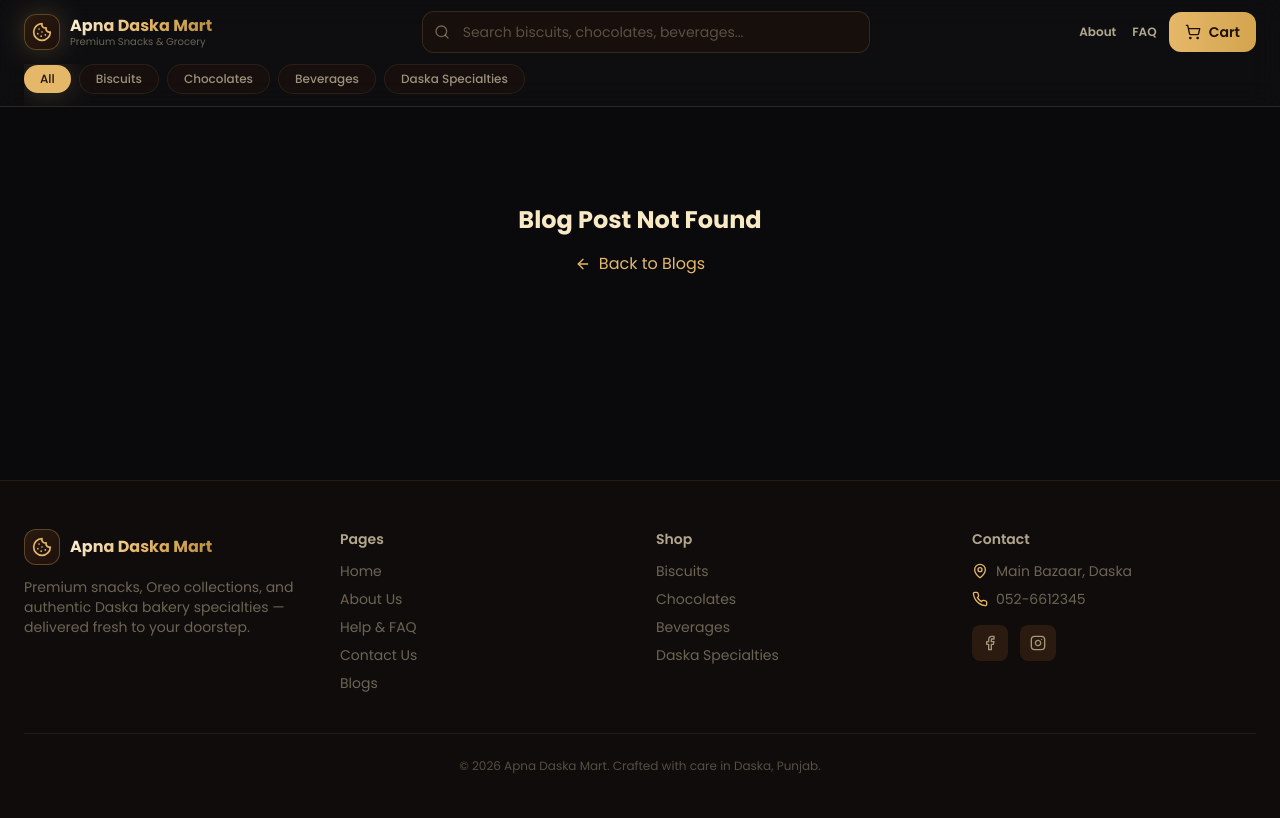
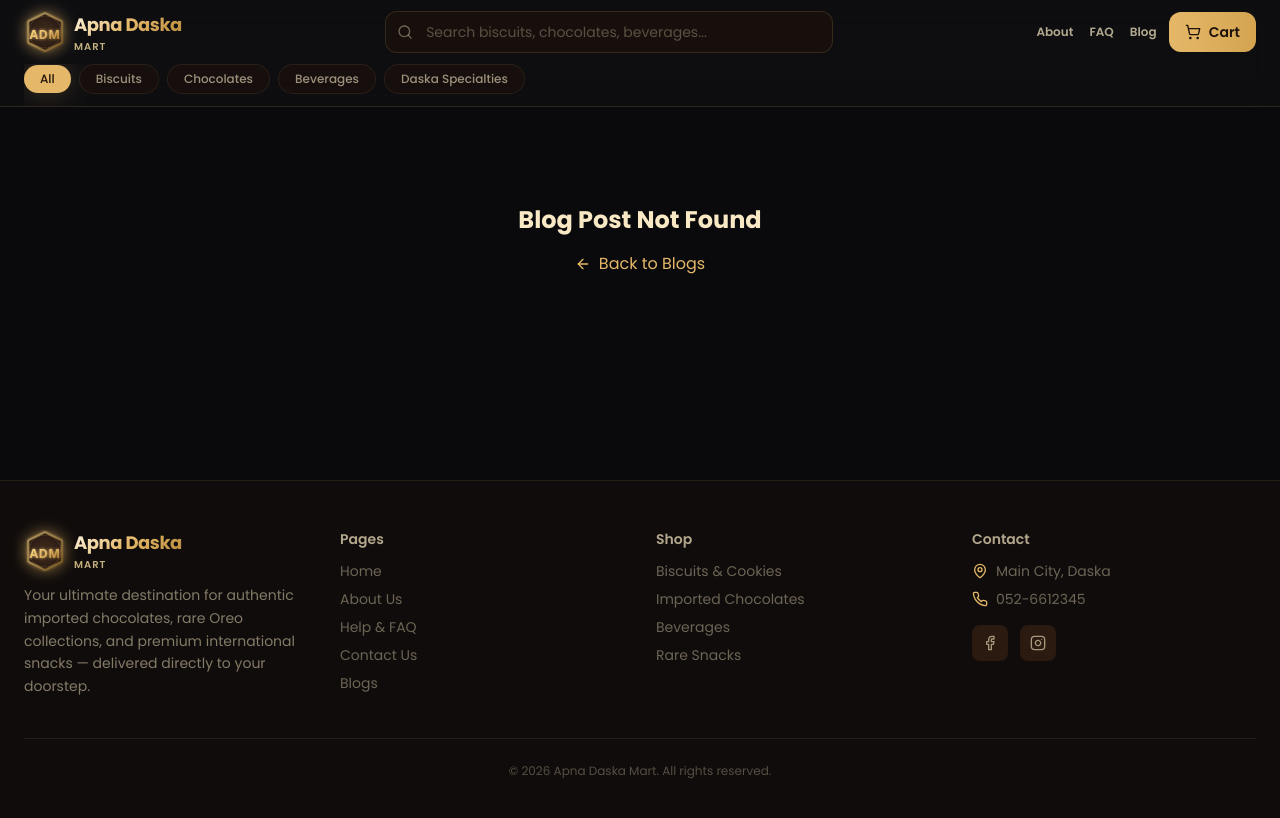
Before and after one commit to gurucoding170-glitch/Apna-mart-daska, a React (Vite) app: page /blog/1 in a window 1280 px wide. Shown: the top 818 px of the page. Built offline with nearby package versions, Linux system fonts and the light colour scheme.

Commit message:
changed logo

```diff
--- a/index.html
+++ b/index.html
@@ -4,8 +4,8 @@
     <meta charset="UTF-8" />
     <link rel="icon" type="image/svg+xml" href="/oreo.svg" />
     <meta name="viewport" content="width=device-width, initial-scale=1.0" />
-    <title>Apna Daska Mart — Premium Snacks & Local Grocery</title>
-    <meta name="description" content="Apna Daska Mart — Premium snacks, Oreo collections, and local Daska bakery specialties." />
+    <title>Apna Daska Mart — Premium Imported/Local Snacks & Local Grocery</title>
+    <meta name="description" content="Apna Daska Mart — Direct imported chocolates, rare Oreo collections, and premium international packaged snacks." />
 
     <!-- Preconnect -->
     <link rel="preconnect" href="https://fonts.googleapis.com" />
--- a/src/components/Footer.tsx
+++ b/src/components/Footer.tsx
@@ -1,5 +1,6 @@
-import { Cookie, Instagram, Facebook, Phone, MapPin } from 'lucide-react';
+import { Instagram, Facebook, Phone, MapPin } from 'lucide-react';
 import { Link } from 'react-router-dom';
+import Logo from './Logo';
 
 export default function Footer() {
   return (
@@ -8,15 +9,11 @@ export default function Footer() {
         <div className="grid grid-cols-1 md:grid-cols-4 gap-8">
           {/* brand */}
           <div>
-            <Link to="/" className="flex items-center gap-2.5 mb-3">
-              <div className="w-9 h-9 rounded-xl bg-gradient-to-br from-cocoa-800 to-cocoa-900 flex items-center justify-center border border-gold-300/30">
-                <Cookie className="w-5 h-5 text-gold-300" />
-              </div>
-              <h3 className="font-bold gold-gradient-text">Apna Daska Mart</h3>
+            <Link to="/" className="inline-block mb-3">
+              <Logo />
             </Link>
-            <p className="text-sm text-gold-100/40 max-w-xs">
-              Premium snacks, Oreo collections, and authentic Daska bakery
-              specialties — delivered fresh to your doorstep.
+            <p className="text-sm text-gold-100/50 max-w-xs leading-relaxed">
+              Your ultimate destination for authentic imported chocolates, rare Oreo collections, and premium international snacks — delivered directly to your doorstep.
             </p>
           </div>
 
@@ -46,10 +43,10 @@ export default function Footer() {
           <div>
             <h4 className="text-sm font-semibold text-gold-100/70 mb-3">Shop</h4>
             <ul className="space-y-2 text-sm text-gold-100/40">
-              <li className="hover:text-gold-300 cursor-pointer transition-colors">Biscuits</li>
-              <li className="hover:text-gold-300 cursor-pointer transition-colors">Chocolates</li>
+              <li className="hover:text-gold-300 cursor-pointer transition-colors">Biscuits & Cookies</li>
+              <li className="hover:text-gold-300 cursor-pointer transition-colors">Imported Chocolates</li>
               <li className="hover:text-gold-300 cursor-pointer transition-colors">Beverages</li>
-              <li className="hover:text-gold-300 cursor-pointer transition-colors">Daska Specialties</li>
+              <li className="hover:text-gold-300 cursor-pointer transition-colors">Rare Snacks</li>
             </ul>
           </div>
 
@@ -58,7 +55,7 @@ export default function Footer() {
             <h4 className="text-sm font-semibold text-gold-100/70 mb-3">Contact</h4>
             <div className="space-y-2 text-sm text-gold-100/40">
               <p className="flex items-center gap-2">
-                <MapPin className="w-4 h-4 text-gold-300" /> Main Bazaar, Daska
+                <MapPin className="w-4 h-4 text-gold-300" /> Main City, Daska
               </p>
               <p className="flex items-center gap-2">
                 <Phone className="w-4 h-4 text-gold-300" /> 052-6612345
@@ -76,7 +73,7 @@ export default function Footer() {
         </div>
 
         <div className="mt-10 pt-6 border-t border-gold-300/10 text-center text-xs text-gold-100/30">
-          © 2026 Apna Daska Mart. Crafted with care in Daska, Punjab.
+          © 2026 Apna Daska Mart. All rights reserved.
         </div>
       </div>
     </footer>
--- a/src/components/Header.tsx
+++ b/src/components/Header.tsx
@@ -1,7 +1,8 @@
 import { motion, AnimatePresence } from 'framer-motion';
-import { Search, ShoppingCart, X, Cookie } from 'lucide-react';
+import { Search, ShoppingCart, X } from 'lucide-react';
 import { Link } from 'react-router-dom';
 import { CATEGORIES, type Category } from '@/data/products';
+import Logo from './Logo';
 
 interface HeaderProps {
   search: string;
@@ -27,23 +28,13 @@ export default function Header({
       <div className="max-w-7xl mx-auto px-4 md:px-6">
         {/* top row */}
         <div className="flex items-center justify-between h-16 gap-4">
-          {/* logo */}
+          {/* logo replacement */}
           <Link
             to="/"
             aria-label="Apna Daska Mart Home"
-            className="flex items-center gap-2.5 shrink-0 hover:opacity-90 transition-opacity"
+            className="flex items-center shrink-0 hover:opacity-90 transition-opacity"
           >
-            <div className="w-9 h-9 rounded-xl bg-gradient-to-br from-cocoa-800 to-cocoa-900 flex items-center justify-center border border-gold-300/30 shadow-glow-gold">
-              <Cookie className="w-5 h-5 text-gold-300" />
-            </div>
-            <div className="hidden sm:block">
-              <h1 className="text-base font-bold gold-gradient-text leading-tight">
-                Apna Daska Mart
-              </h1>
-              <p className="text-[10px] text-gold-100/40 leading-tight">
-                Premium Snacks & Grocery
-              </p>
-            </div>
+            <Logo />
           </Link>
 
           {/* search */}
@@ -80,6 +71,9 @@ export default function Header({
               </Link>
               <Link to="/faq" className="hover:text-gold-300 transition-colors">
                 FAQ
+              </Link>
+              <Link to="/blog" className="hover:text-gold-300 transition-colors">
+                Blog
               </Link>
             </nav>
 
--- a/src/components/Hero.tsx
+++ b/src/components/Hero.tsx
@@ -73,14 +73,13 @@ export default function Hero() {
       >
         <div className="inline-flex items-center gap-2 px-4 py-1.5 rounded-full glass border border-gold-300/30 text-sm text-gold-200 mb-6">
           <Sparkles className="w-4 h-4 text-gold-300" />
-          <span>Premium Snacks · Local Daska Bakery</span>
+          <span>Premium Snacks · Local Daska Mart</span>
         </div>
         <h1 className="text-5xl md:text-7xl font-bold tracking-tight text-balance">
           <span className="gold-gradient-text">Apna Daska Mart</span>
         </h1>
         <p className="mt-4 text-lg md:text-xl text-gold-100/70 max-w-2xl mx-auto">
-          Where the humble Oreo unfolds into a world of flavour. Scroll or drag
-          the slider to explode the biscuit and discover what's inside.
+          100% Original Imported/Local & Rare Snacks
         </p>
       </motion.div>
 
--- /dev/null
+++ b/src/components/Logo.tsx
@@ -0,0 +1,72 @@
+export default function Logo() {
+  return (
+    <div className="flex items-center gap-2 group cursor-pointer">
+      {/* SVG Animated 3D Neon Badge */}
+      <svg
+        width="42"
+        height="42"
+        viewBox="0 0 100 100"
+        fill="none"
+        xmlns="http://www.w3.org/2000/svg"
+        className="drop-shadow-[0_0_8px_rgba(229,184,105,0.8)]"
+      >
+        <defs>
+          {/* Gold Neon Glow Filter */}
+          <filter id="neonGlow" x="-20%" y="-20%" width="140%" height="140%">
+            <feGaussianBlur stdDeviation="4" result="blur" />
+            <feMerge>
+              <feMergeNode in="blur" />
+              <feMergeNode in="SourceGraphic" />
+            </feMerge>
+          </filter>
+
+          {/* Gold Gradient */}
+          <linearGradient id="goldGrad" x1="0%" y1="0%" x2="100%" y2="100%">
+            <stop offset="0%" stopColor="#FFE08A" />
+            <stop offset="50%" stopColor="#E5B869" />
+            <stop offset="100%" stopColor="#996B1F" />
+          </linearGradient>
+        </defs>
+
+        {/* Outer 3D Hexagon/Shield Frame */}
+        <polygon
+          points="50,5 90,25 90,75 50,95 10,75 10,25"
+          fill="#1A0F0A"
+          stroke="url(#goldGrad)"
+          strokeWidth="3.5"
+          filter="url(#neonGlow)"
+          className="animate-pulse"
+        />
+
+        {/* Inner Subtle Ring */}
+        <circle cx="50" cy="50" r="38" stroke="#E5B869" strokeWidth="1" strokeDasharray="4 2" opacity="0.6" />
+
+        {/* 3D Neon Text ADM */}
+        <text
+          x="50%"
+          y="58%"
+          dominantBaseline="middle"
+          textAnchor="middle"
+          fill="url(#goldGrad)"
+          fontSize="30"
+          fontWeight="900"
+          fontFamily="system-ui, sans-serif"
+          letterSpacing="1"
+          filter="url(#neonGlow)"
+        >
+          ADM
+        </text>
+      </svg>
+
+      {/* Brand Text next to Logo */}
+      <div className="flex flex-col">
+        <span className="font-bold text-base md:text-lg tracking-tight gold-gradient-text leading-none">
+          Apna Daska
+        </span>
+        <span className="text-[10px] tracking-widest text-gold-200/80 uppercase font-semibold">
+          Mart
+        </span>
+      </div>
+    </div>
+  );
+}
```
